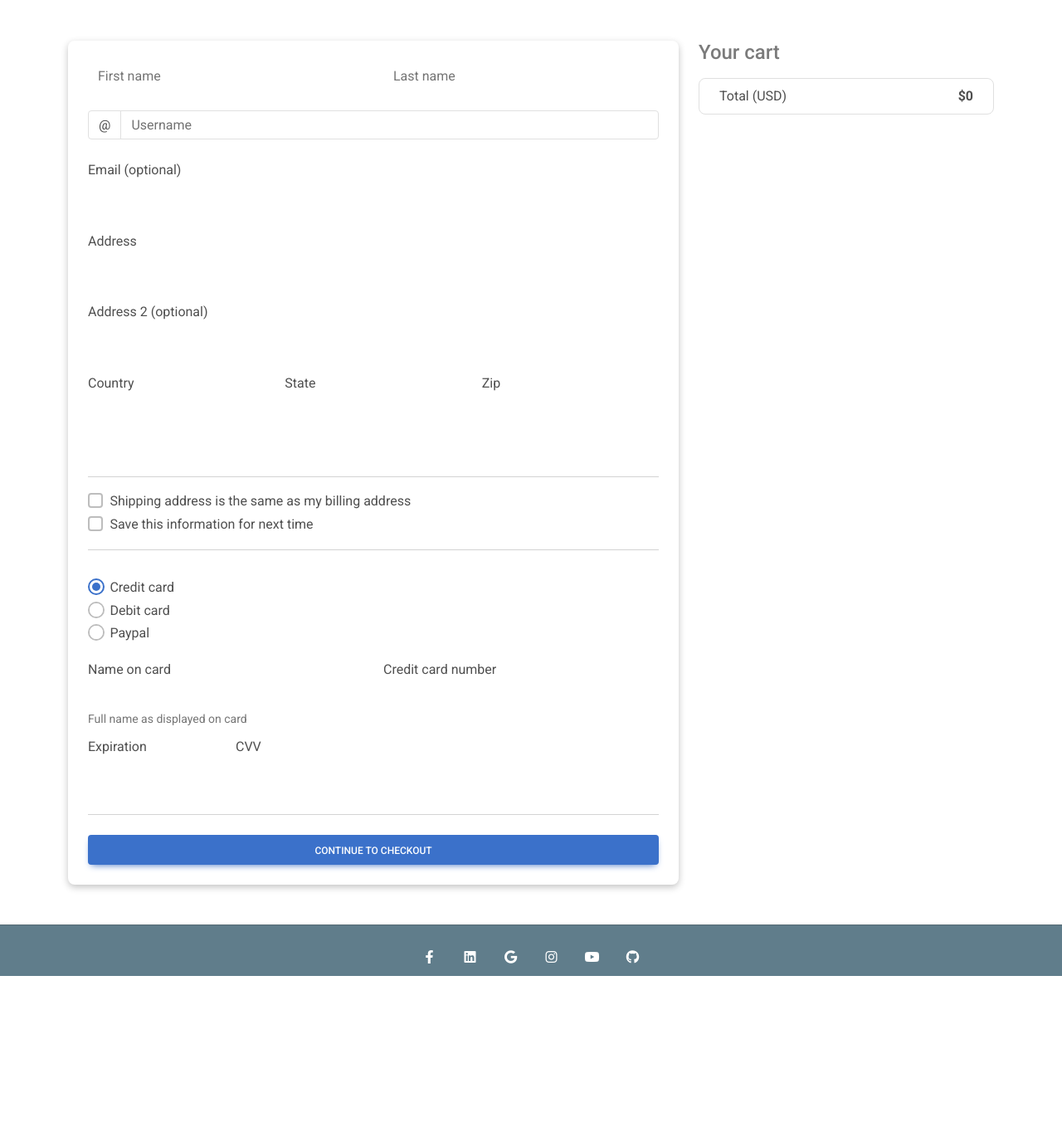
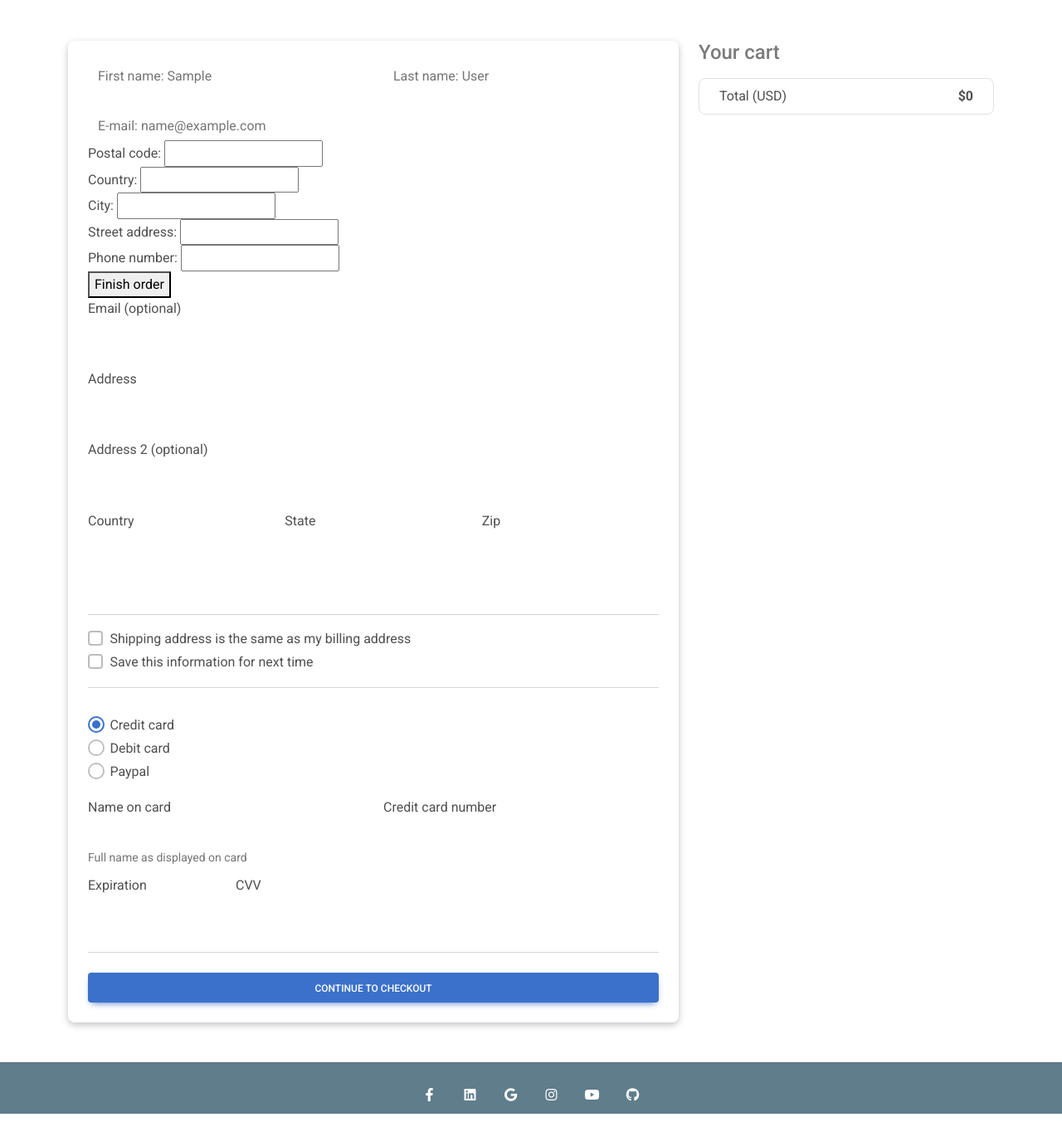
Before and after one commit to xaoccc/OnlyShop, a Django app: page /item/checkout/ in a window 1280 px wide. Shown: the part 405-1763 px from the top of the page at 83% size. Before the commit the page ends 1581 px from the top, so only its background shows below. Run offline with Django 4.2, Linux system fonts and the light colour scheme; a user stored in the database is signed in; tables that the repository leaves empty hold one stand-in row (values such as "Sample post").

Commit message:
Billing Info Form

```diff
--- a/OnlyShop/main_app/views.py
+++ b/OnlyShop/main_app/views.py
@@ -6,6 +6,9 @@ from django.views.generic import ListView, DetailView, DeleteView, UpdateView, C
 from OnlyShop.main_app.forms import ItemDeleteForm
 from OnlyShop.main_app.models import Item, Order, ItemOrder
 from django.contrib import messages
+
+from OnlyShop.profiles.forms import BillingInfoForm
+from OnlyShop.profiles.models import BillingInfo
 from OnlyShop.utils.mixins import OrdersCountMixin, GetUserMixin, OnlyShopStaffRequiredMixin, OnlyShopLoginRequiredMixin
 
 
@@ -115,4 +118,16 @@ class OrderSummaryView(GetUserMixin, OrdersCountMixin, OnlyShopLoginRequiredMixi
                 total_cart_amount += item.item.new_price * item.quantity
 
         context['total_cart_amount'] = total_cart_amount
+        context['billing_info_form'] = BillingInfoForm(user_profile=self.request.user.profile)
+
         return context
+
+    def post(self, request, *args, **kwargs):
+        billing_info_form = BillingInfoForm(request.POST, user_profile=request.user.profile)
+        if billing_info_form.is_valid():
+            billing_info_form.save()
+            return redirect('index') # TODO: REPLACE WITH SUCCESS PAGE
+        else:
+            context = self.get_context_data()
+            context['billing_info_form'] = billing_info_form
+            return self.render_to_response(context)
--- a/OnlyShop/profiles/forms.py
+++ b/OnlyShop/profiles/forms.py
@@ -3,7 +3,7 @@ from django.contrib.auth.forms import AuthenticationForm, UserCreationForm
 from django.contrib.auth import authenticate, get_user_model
 from django import forms
 
-from OnlyShop.profiles.models import AppUser, Profile
+from OnlyShop.profiles.models import AppUser, Profile, BillingInfo
 from OnlyShop.utils.mixins import InputStyleMixin
 
 UserModel = get_user_model()
@@ -57,3 +57,21 @@ class UserDeleteForm(forms.ModelForm):
         super(UserDeleteForm, self).__init__(*args, **kwargs)
         for field in self.fields.values():
             field.widget.attrs['readonly'] = ['readonly']
+
+
+class BillingInfoForm(forms.ModelForm):
+    class Meta:
+        model = BillingInfo
+        fields = ["postal_code", "country", "city", "street_address", "phone_number"]
+
+    def __init__(self, *args, **kwargs):
+        user_profile = kwargs.pop('user_profile', None)
+        super().__init__(*args, **kwargs)
+        if user_profile:
+            self.instance.profile = user_profile
+
+    def save(self, commit=True):
+        instance = super().save(commit=False)
+        if commit:
+            instance.save()
+        return instance
--- a/OnlyShop/profiles/views.py
+++ b/OnlyShop/profiles/views.py
@@ -53,11 +53,11 @@ def user_logout(request):
     return redirect('index')
 
 
-class ProfileDetailView(OnlyShopLoginRequiredMixin, DetailView):
+class ProfileDetailView(OnlyShopLoginRequiredMixin, OrdersCountMixin, DetailView):
     template_name = 'profile/profile-details.html'
     model = Profile
 
-class ProfileEditView(OnlyShopLoginRequiredMixin, UpdateView):
+class ProfileEditView(OnlyShopLoginRequiredMixin, OrdersCountMixin, UpdateView):
     template_name = 'profile/profile-edit.html'
     form_class = ProfileEditForm
 
@@ -67,7 +67,7 @@ class ProfileEditView(OnlyShopLoginRequiredMixin, UpdateView):
     def get_queryset(self):
         return Profile.objects.all()
 
-class ProfileDeleteView(OnlyShopLoginRequiredMixin, DeleteView):
+class ProfileDeleteView(OnlyShopLoginRequiredMixin, OrdersCountMixin, DeleteView):
     template_name = 'profile/profile-delete.html'
     form_class = UserDeleteForm
 
--- a/templates/checkout.html
+++ b/templates/checkout.html
@@ -18,7 +18,7 @@
                             <!--firstName-->
                             <div class="form-outline">
                                 <input type="text" id="first-name" class="form-control" />
-                                <label class="form-label" for="first-name">First name</label>
+                                <label class="form-label" for="first-name">First name: {{ request.user.profile.first_name }}</label>
                             </div>
                         </div>
                         <!--Grid column-->
@@ -28,7 +28,7 @@
                             <!--lastName-->
                             <div class="form-outline">
                                 <input type="text" id="last-name" class="form-control" />
-                                <label class="form-label" for="last-name">Last name</label>
+                                <label class="form-label" for="last-name">Last name: {{ request.user.profile.last_name }}</label>
                             </div>
                         </div>
                         <!--Grid column-->
@@ -36,10 +36,16 @@
                     <!--Grid row-->
 
                     <!--Username-->
-                    <div class="input-group mb-4">
-                        <span class="input-group-text" id="basic-addon1">@</span>
-                        <input type="text" class="form-control" placeholder="Username" aria-label="Username" aria-describedby="basic-addon1" />
-                    </div>
+                     <div class="form-outline">
+                                <input type="text" id="email" class="form-control" />
+                                <label class="form-label" for="email">E-mail: {{ request.user.email }}</label>
+                     </div>
+
+                    <form method="post">
+                        {% csrf_token %}
+                        {{ billing_info_form.as_div }}
+                        <button type="submit">Finish order</button>
+                    </form>
 
                     <!--email-->
                     <p class="mb-0">
```
Also changed, not shown: templates/401.html (+7 -1 lines).
